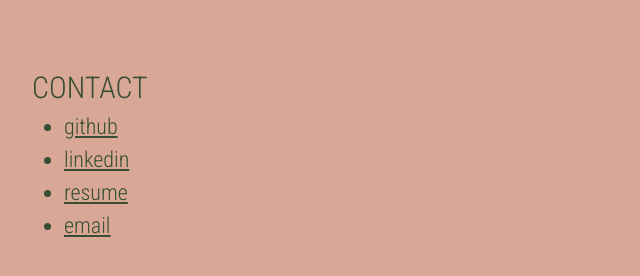
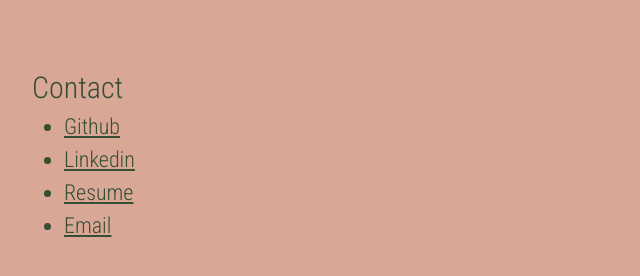
Before and after one commit to buttercupsmom/thePortfolio, a plain HTML site: page index.html in a window 1280 px wide. Shown: the part 2505-2781 px from the top of the page, 90-730 px from the left. Drawn offline with nearby package versions, Linux system fonts and the light colour scheme.

Commit message:
grammar edits 2

```diff
--- a/index.html
+++ b/index.html
@@ -46,7 +46,7 @@
     <br>
     <section id="sectionone" class="container ms-auto">
         <div id="twork">
-            <a id="workClick">WORK</a>
+            <a id="workClick">Work</a>
             <div>
                 <figure class="figure"><a href="https://the-camelcasers.github.io/project/" id="caption">Do You Need an
                         Umbrella?
@@ -85,19 +85,19 @@
     <br>
     <section id="sectionone" class="container ms-auto">
         <div id="contactizzle">
-            <a id="contactClick">CONTACT</a>
+            <a id="contactClick">Contact</a>
         </div>
         <div>
             <ul id="caption">
-                <li><a href="https://github.com/buttercupsmom" id="caption">github</a>
+                <li><a href="https://github.com/buttercupsmom" id="caption">Github</a>
                 </li>
-                <li><a href="https://www.linkedin.com/in/rachelehaddad/" id="caption">linkedin</a>
+                <li><a href="https://www.linkedin.com/in/rachelehaddad/" id="caption">Linkedin</a>
                 </li>
                 <!-- TODO: resume link to google docs -->
                 <li><a href="./assets/images/Rachel Haddad Resume.png" target="_blank" onclick="openNewWindow()"
-                        id="caption">resume</a>
+                        id="caption">Resume</a>
                 </li>
-                <li><a href="mailto:yarkony.rachel@gmail.com" id="caption">email</a>
+                <li><a href="mailto:yarkony.rachel@gmail.com" id="caption">Email</a>
                 </li>
             </ul>
         </div>
```
